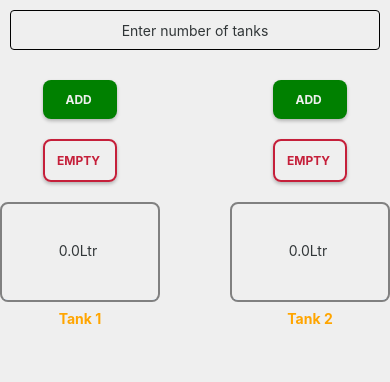
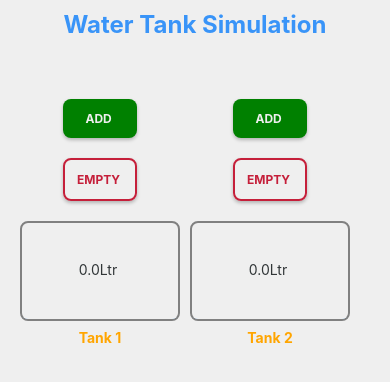
Before and after one commit to shreya-mishra/Puzzle_App, a React Native app: screen / in a window 390 px wide. Shown: the top 382 px of the page. Built offline with nearby package versions, Linux system fonts and the light colour scheme.

Commit message:
fix previous tank quantity issue and long press out clear interval

```diff
--- a/src/App.tsx
+++ b/src/App.tsx
@@ -1,5 +1,5 @@
 import React, {useEffect, useState} from 'react';
-import {ScrollView, StyleSheet, TextInput, View} from 'react-native';
+import {ScrollView, StyleSheet, Text, TextInput, View} from 'react-native';
 import TankFrame from './components/TankFrame';
 import {
   MaxQuantity,
@@ -10,7 +10,7 @@ import {
 import {colors} from './constants/Colors';
 
 const App = () => {
-  const [numTanks, setNumTanks] = useState<number>(NUMBER_OF_TANKS); // Default number of tanks
+  const [numTanks] = useState<number>(NUMBER_OF_TANKS); // Default number of tanks
 
   const [liquidQuantity, setLiquidQuanity] = useState<number[]>(
     Array(numTanks).fill(0),
@@ -53,17 +53,24 @@ const App = () => {
     };
     //get total water that can flow out and distribute into small tank
   }, [liquidQuantity]);
-
+  const [intervalId, setIntervalId] = useState(null);
   const addWaterHandler = (index: number) => {
+    const id = setInterval(() => {
       setLiquidQuanity(prevLevels =>
         prevLevels.map((level, i) =>
           i === index && level < MaxQuantity
             ? Math.min(level + 200, MaxQuantity)
             : i === index - 1 && level > 0
-          ? Math.max(level - 200, 0)
+            ? Math.max(level, 0)
             : level,
         ),
       );
+    }, 1000);
+    setIntervalId(id);
+  };
+  const stopPressingIn = () => {
+    clearInterval(intervalId);
+    setIntervalId(null);
   };
 
   const emptyWaterHandler = (index: number) => {
@@ -73,13 +80,7 @@ const App = () => {
   };
   return (
     <ScrollView style={styles.container}>
-      <TextInput
-        style={styles.input}
-        placeholder="Enter number of tanks"
-        placeholderTextColor={colors.color_100}
-        keyboardType="numeric"
-        onChangeText={text => setNumTanks(parseInt(text) || 0)}
-      />
+      <Text style={styles.title}>Water Tank Simulation</Text>
       <View style={styles.tankRow}>
         {liquidQuantity.map((level, index) => (
           <TankFrame
@@ -87,6 +88,7 @@ const App = () => {
             key={index}
             index={index}
             addWaterHandler={() => addWaterHandler(index)}
+            clearInterval={stopPressingIn}
             emptyWaterHandler={() => emptyWaterHandler(index)}
             quantity={level}
           />
@@ -103,6 +105,14 @@ const styles = StyleSheet.create({
     flex: 1,
     backgroundColor: colors.color_background,
   },
+  title: {
+    fontSize: 24,
+    fontWeight: 'bold',
+    color: colors.color_water,
+    textAlign: 'center',
+    marginTop: 10,
+    marginBottom: 20,
+  },
   input: {
     height: 40,
     borderWidth: 1,
@@ -113,7 +123,8 @@ const styles = StyleSheet.create({
   },
   tankRow: {
     flexDirection: 'row',
+    gap: 10,
+    padding: 20,
     flexWrap: 'wrap',
-    justifyContent: 'space-between',
   },
 });
```
Lines whose indentation alone changed are shown as unchanged.
